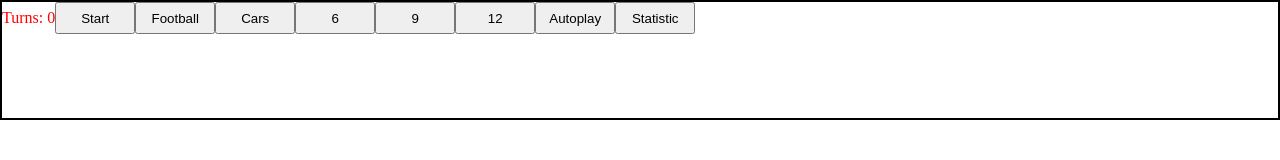
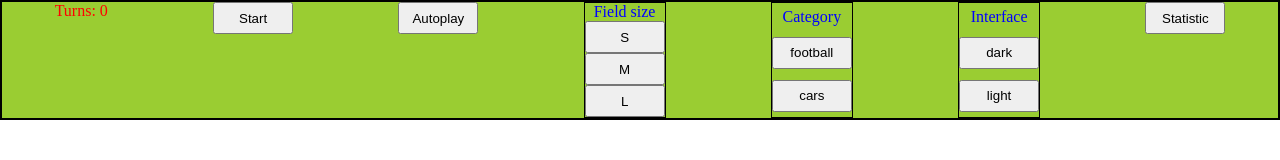
Before and after one commit to IgorAleks88/react-game, a React app: page / in a window 1280 px wide. Built offline with nearby package versions, Linux system fonts and the light colour scheme.

Commit message:
work commit

```diff
--- a/src/components/app/app.js
+++ b/src/components/app/app.js
@@ -20,17 +20,29 @@ export default function App () {
     const [firstOpened, setFirstOpened] = useState(null);
     const [secondOpened, setSecondOpened] = useState(null);
     const [turnsCounter, setTurnsCounter] = useState(0);
+    const [optionsWrapperClass, setOptionsWrapperClass] = useState('options-wrapper options-wrapper__light');
 
     useEffect(() => {
         startNewGame();
     }, [difficulty, category]);
 
     function changeDifficulty (num) {
-        setDifficulty(num);
+        switch (num) {
+            case 'S': setDifficulty(6);
+                break;
+            case 'M': setDifficulty(9);
+                break;
+            case 'L': setDifficulty(12);
+                break;
+        }
     }
 
     function changeCategory (name) {
         setCategory(name);
+    }
+
+    function changeInterface (name) {
+        setOptionsWrapperClass(`options-wrapper options-wrapper__${name}`);
     }
 
     function changeFirstOpened (card) {
@@ -75,8 +87,10 @@ export default function App () {
         <Router>
             <div className = "main-wrapper">
                 <OptionsWrapper
+                    optionsWrapperClass = {optionsWrapperClass}
                     changeDifficulty = {changeDifficulty}
                     changeCategory = {changeCategory}
+                    changeInterface = {changeInterface}
                     category = {category}
                     autoPlay = {autoPlay}
                     gameArray = {gameArray}
--- /dev/null
+++ b/src/components/options-category-wrapper/options-category-wrapper.js
@@ -0,0 +1,20 @@
+import React from 'react';
+// import { Link } from "react-router-dom";
+// import PropTypes from 'prop-types';
+import './options-category-wrapper.scss';
+import Button from '../button/button';
+
+export default function OptionsCategoryWrapper (props) {
+    const buttons = props.buttons.map((item) => {
+        return (
+            <Button name = {item.name}
+                onClick = {() => {item.onClick(item.name);}}/>
+        );
+    });
+    return (
+        <div className = "options-category-wrapper">
+            <span className = "options-category-wrapper__header">{props.categoryName}</span>
+            {buttons}
+        </div>
+    );
+}
--- /dev/null
+++ b/src/components/options-category-wrapper/options-category-wrapper.scss
@@ -0,0 +1,10 @@
+.options-category-wrapper {
+    display: flex;
+    flex-direction: column;
+    justify-content: space-around;
+    align-items: center;
+    border: 1px solid black;
+    &__header {
+        color: blue;
+    }
+}
--- a/src/components/options-wrapper/options-wrapper.js
+++ b/src/components/options-wrapper/options-wrapper.js
@@ -3,29 +3,54 @@ import { Link } from "react-router-dom";
 import PropTypes from 'prop-types';
 import './options-wrapper.scss';
 import Button from '../button/button';
+import OptionsCategoryWrapper from '../options-category-wrapper/options-category-wrapper';
 
 export default function OptionsWrapper (props) {
+    const fieldSizeButtons = [
+        { name: 'S', onClick: props.changeDifficulty },
+        { name: 'M', onClick: props.changeDifficulty },
+        { name: 'L', onClick: props.changeDifficulty }
+    ];
+    const categoryButtons = [
+        { name: 'football', onClick: props.changeCategory },
+        { name: 'cars', onClick: props.changeCategory }
+    ];
+    const interfaceButtons = [
+        { name: 'dark', onClick: props.changeInterface },
+        { name: 'light', onClick: props.changeInterface }
+    ];
+
     return (
-        <div className = "options-wrapper">
+        <div className = {props.optionsWrapperClass}>
             <span>Turns: {props.turnsCounter}</span>
             <Link to="/game">
                 <Button name = "Start"
                     onClick = {() => props.startNewGame()}/>
             </Link>
-            <Button name = "Football"
+            {/*<Button name = "Football"
                 onClick = {() => {
                     props.changeCategory('football');
                 }}/>
             <Button name = "Cars"
                 onClick = {() => props.changeCategory('cars')}/>
-            <Button name = "6"
+             <Button name = "6"
                 onClick = {() => props.changeDifficulty(6)}/>
             <Button name = "9"
                 onClick = {() => props.changeDifficulty(9)}/>
             <Button name = "12"
-                onClick = {() => props.changeDifficulty(12)}/>
+            onClick = {() => props.changeDifficulty(12)}/> */}
             <Button name = "Autoplay"
                 onClick = {() => props.autoPlay(props.gameArray)}/>
+
+            <OptionsCategoryWrapper
+                categoryName = "Field size"
+                buttons = {fieldSizeButtons}/>
+            <OptionsCategoryWrapper
+                categoryName = "Category"
+                buttons = {categoryButtons}/>
+            <OptionsCategoryWrapper
+                categoryName = "Interface"
+                buttons = {interfaceButtons}/>
             <Link to="/stat">
                 <Button name = "Statistic" />
             </Link>
--- a/src/components/options-wrapper/options-wrapper.scss
+++ b/src/components/options-wrapper/options-wrapper.scss
@@ -1,6 +1,15 @@
 .options-wrapper {
+    display: flex;
+    flex-direction: row;
+    justify-content: space-around;
     width: 100%;
     height: 15%;
     border: 2px solid #000;
     color: red;
+    &__light {
+        background-color: yellowgreen;
+    }
+    &__dark {
+        background-color: orange;
+    }
 }
```
